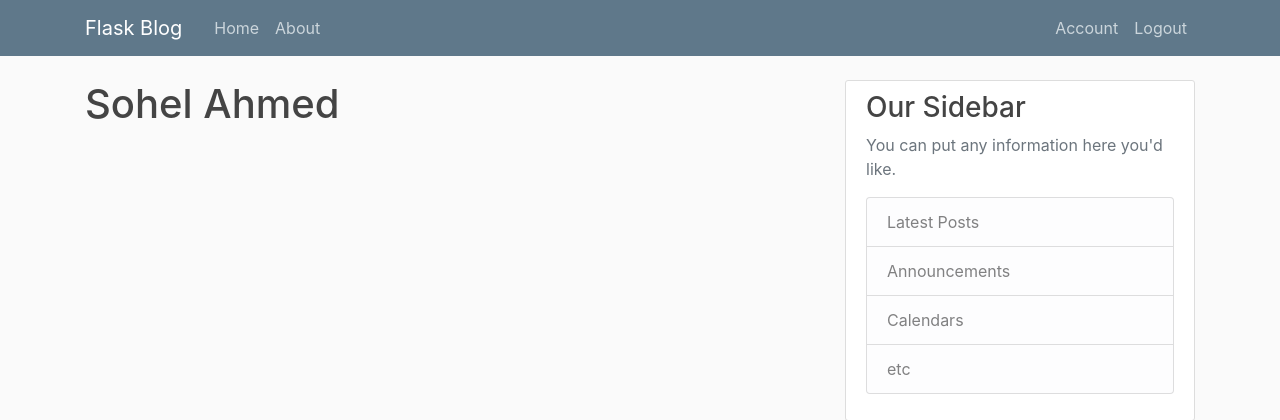
After one commit to sohel2178/FluskApplication, a Flask app: page /account in a window 1280 px wide. The commit adds this page. Shown: the top 420 px of the page. Run offline with Flask 2, Linux system fonts and the light colour scheme; a user stored in the database is signed in; some libraries are stand-ins or nearby versions.

Commit message:
Hey Last

```diff
--- a/flaskblog/__init__.py
+++ b/flaskblog/__init__.py
@@ -10,5 +10,7 @@
 db = SQLAlchemy(app)
 bcrypt = Bcrypt(app)
 loginManager = LoginManager(app)
+loginManager.login_view = 'login'
+loginManager.login_message_category='info'
 
 from flaskblog import routes
--- a/flaskblog/routes.py
+++ b/flaskblog/routes.py
@@ -1,8 +1,8 @@
-from flask import render_template,url_for,flash,redirect
+from flask import render_template,url_for,flash,redirect,request
 from flaskblog import app,db,bcrypt
 from flaskblog.forms import RegistrationForm,LoginForm
 from flaskblog.models import User, Post
-from flask_login import login_user
+from flask_login import login_user,current_user,logout_user,login_required
 
 
 posts = [
@@ -23,7 +23,7 @@
 @app.route("/")
 @app.route("/home")
 def home():
-	print(len(posts))
+	#print(len(posts))
 	return render_template('home.html',posts=posts)
 
 
@@ -33,6 +33,9 @@
 
 @app.route("/register",methods=['GET','POST'])
 def register():
+	if current_user.is_authenticated:
+		return redirect(url_for('home'))
+
 	form = RegistrationForm()
 
 	if form.validate_on_submit():
@@ -52,13 +55,29 @@
 
 @app.route("/login",methods=['GET','POST'])
 def login():
+	if current_user.is_authenticated:
+		return redirect(url_for('home'))
+
 	form = LoginForm()
 
 	if form.validate_on_submit():
 		user = User.query.filter_by(email=form.email.data).first()
 		if user and bcrypt.check_password_hash(user.password,form.password.data):
 			login_user(user,remember=form.remember.data)
-			return redirect(url_for('home'))
+			#Obtain Query Parameter and redirect as per value
+			next_page = request.args.get('next')
+			return redirect(next_page) if next_page else redirect(url_for('home'))
 		else:
 			flash('Login Unsuccessful. Check Email and password',category='danger')
 	return render_template('login.html',title='Login',form=form)
+
+
+@app.route("/logout")
+def logout():
+	logout_user()
+	return redirect(url_for('home'))
+
+@app.route("/account")
+@login_required
+def account():
+	return render_template('account.html',title='Account')
--- /dev/null
+++ b/flaskblog/templates/account.html
@@ -0,0 +1,7 @@
+{% extends "layout.html" %}
+
+{% block content %}
+
+   <h1>{{current_user.username}}</h1>
+
+{% endblock %}
--- a/flaskblog/templates/layout.html
+++ b/flaskblog/templates/layout.html
@@ -32,9 +32,18 @@
                         </div>
                         <!-- Navbar Right Side -->
                         <div class="navbar-nav">
-                            <a class="nav-item nav-link" href="{{url_for('login')}}">Login</a>
-                            <a class="nav-item nav-link" href="{{url_for('register')}}">Register</a>
+                            {% if current_user.is_authenticated %}
+                                <a class="nav-item nav-link" href="{{url_for('account')}}">Account</a>
+                                <a class="nav-item nav-link" href="{{url_for('logout')}}">Logout</a>
+                            {% else %}
+                                <a class="nav-item nav-link" href="{{url_for('login')}}">Login</a>
+                                <a class="nav-item nav-link" href="{{url_for('register')}}">Register</a>
+                            {% endif %}
                         </div>
+
+
+
+
                     </div>
                 </div>
             </nav>
```
